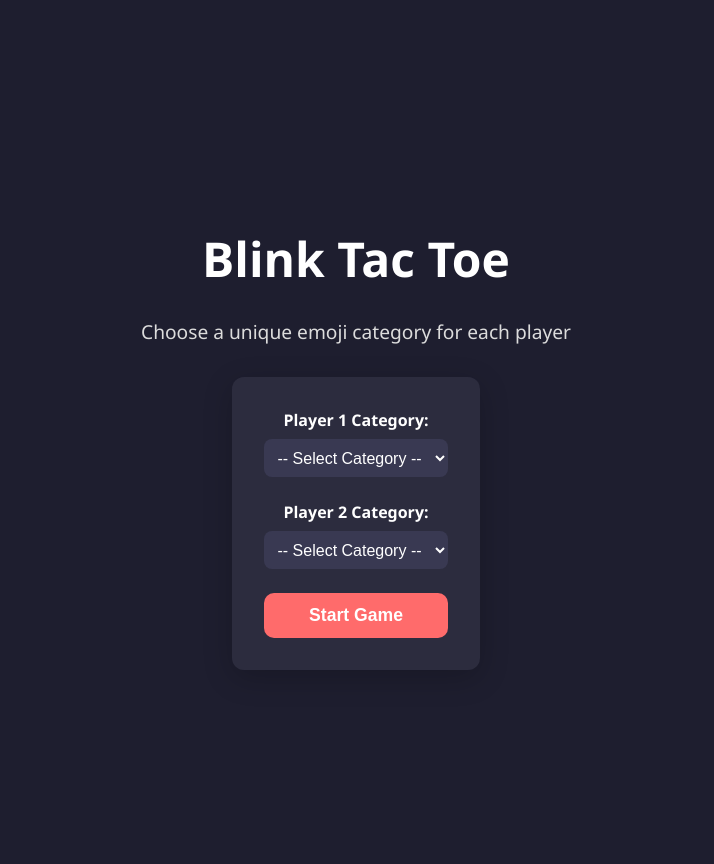
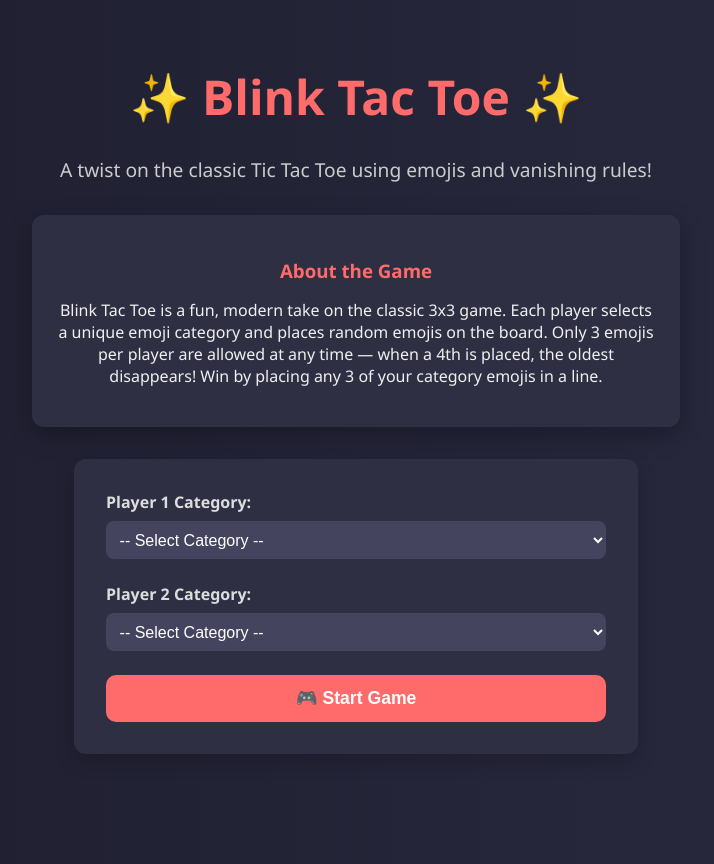
Before and after one commit to Priyank-Gaur/Blanck_tac_toe_game, a React (Vite) app: page / in a window 1280 px wide. Shown: the whole page, without its empty margins (284-998 px from the left). Built offline with nearby package versions, Linux system fonts and the light colour scheme.

Commit message:
Added the about section on home page and uupdated home page css

```diff
--- a/src/App.jsx
+++ b/src/App.jsx
@@ -40,8 +40,17 @@ export default function Home() {
 
   return (
     <div className={styles.landing}>
-      <h1 className={styles.title}>Blink Tac Toe</h1>
-      <p className={styles.subtitle}>Choose a unique emoji category for each player</p>
+      <h1 className={styles.title}>✨ Blink Tac Toe ✨</h1>
+      <p className={styles.subtitle}>A twist on the classic Tic Tac Toe using emojis and vanishing rules!</p>
+
+      <div className={styles.aboutBox}>
+        <h3>About the Game</h3>
+        <p>
+          Blink Tac Toe is a fun, modern take on the classic 3x3 game. Each player selects a unique emoji category and places random emojis on the board.
+          Only 3 emojis per player are allowed at any time — when a 4th is placed, the oldest disappears! Win by placing any 3 of your category emojis in a line.
+        </p>
+      </div>
+
       <div className={styles.selectionPanel}>
         <div className={styles.selector}>
           <label>Player 1 Category:</label>
@@ -52,6 +61,7 @@ export default function Home() {
             ))}
           </select>
         </div>
+
         <div className={styles.selector}>
           <label>Player 2 Category:</label>
           <select value={player2Cat} onChange={(e) => setPlayer2Cat(e.target.value)}>
@@ -61,8 +71,10 @@ export default function Home() {
             ))}
           </select>
         </div>
-        {error && <p style={{ color: 'red' }}>{error}</p>}
-        <button className={styles.playBtn} onClick={handleStart}>Start Game</button>
+
+        {error && <p className={styles.error}>{error}</p>}
+
+        <button className={styles.playBtn} onClick={handleStart}>🎮 Start Game</button>
       </div>
     </div>
   );
--- a/src/home.module.css
+++ b/src/home.module.css
@@ -1,75 +1,85 @@
-:root {
-    --background: #1e1e2f;
-    --primary: #ff6b6b;
-    --primary-dark: #e63946;
-    --gray-100: #2c2c3e;
-    --gray-200: #393952;
-    --gray-700: #dcdcdc;
-    --gray-800: #ffffff;
-  }
-
-  body {
-    background-color: var(--background);
-    margin: 0;
-    font-family: 'Segoe UI', sans-serif;
-  }
-
-  .landing {
+.landing {
     display: flex;
     flex-direction: column;
     align-items: center;
-    justify-content: center;
     padding: 2rem;
+    min-height: 100vh;
+    background: linear-gradient(to right, #1e1e2f, #2a2a40);
+    color: #ffffff;
     text-align: center;
-    min-height: 100vh;
-    color: var(--gray-800);
   }
 
   .title {
     font-size: 3rem;
+    font-weight: bold;
     margin-bottom: 0.5rem;
+    color: #ff6b6b;
   }
 
   .subtitle {
     font-size: 1.2rem;
-    color: var(--gray-700);
     margin-bottom: 2rem;
+    color: #cccccc;
+  }
+
+  .aboutBox {
+    background-color: #2f2f44;
+    border-radius: 12px;
+    padding: 1.5rem;
+    margin-bottom: 2rem;
+    max-width: 600px;
+    color: #f0f0f0;
+    box-shadow: 0 8px 24px rgba(0, 0, 0, 0.3);
+  }
+
+  .aboutBox h3 {
+    color: #ff6b6b;
+    margin-bottom: 0.5rem;
   }
 
   .selectionPanel {
     display: flex;
     flex-direction: column;
     gap: 1.5rem;
-    background-color: var(--gray-100);
+    background-color: #2f2f44;
     padding: 2rem;
     border-radius: 12px;
-    box-shadow: 0 8px 30px rgba(0, 0, 0, 0.2);
+    width: 90%;
+    max-width: 500px;
+    box-shadow: 0 8px 20px rgba(0, 0, 0, 0.2);
   }
 
   .selector {
     display: flex;
     flex-direction: column;
-    gap: 0.5rem;
+    text-align: left;
   }
 
   .selector label {
-    font-weight: bold;
-    color: var(--gray-800);
+    margin-bottom: 0.5rem;
+    font-weight: 600;
+    color: #dddddd;
   }
 
   .selector select {
     padding: 0.6rem;
     border-radius: 8px;
     font-size: 1rem;
-    background: var(--gray-200);
-    color: var(--gray-800);
+    background: #44445f;
+    color: white;
     border: none;
+    outline: none;
+  }
+
+  .error {
+    color: #ff6b6b;
+    font-weight: bold;
   }
 
   .playBtn {
-    background: var(--primary);
+    background: #ff6b6b;
     color: white;
-    padding: 0.75rem 1.5rem;
+    padding: 0.8rem 1.6rem;
     font-size: 1.1rem;
     font-weight: bold;
     border-radius: 10px;
@@ -79,5 +89,5 @@
   }
 
   .playBtn:hover {
-    background: var(--primary-dark);
+    background: #e63946;
   }
```
